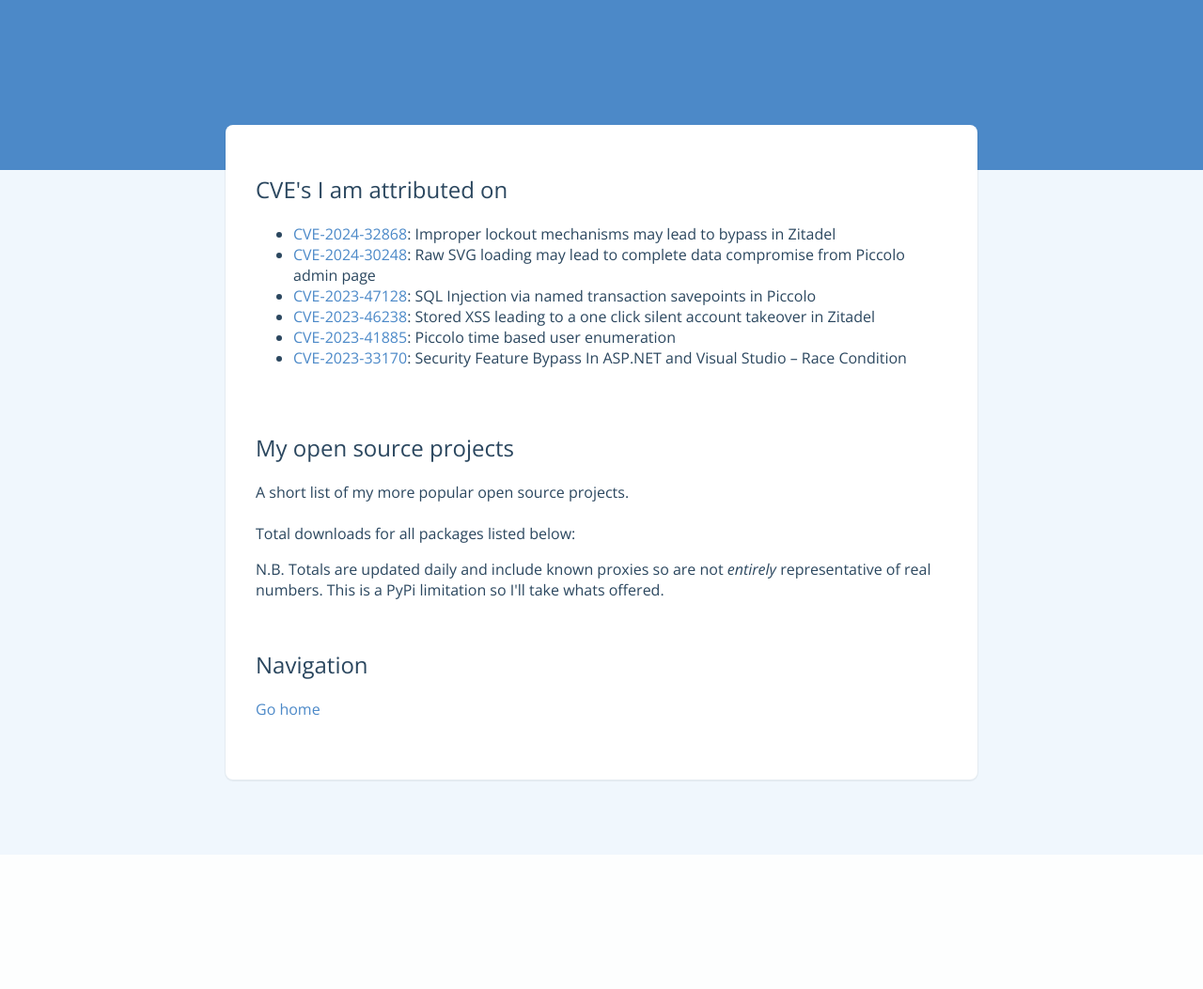
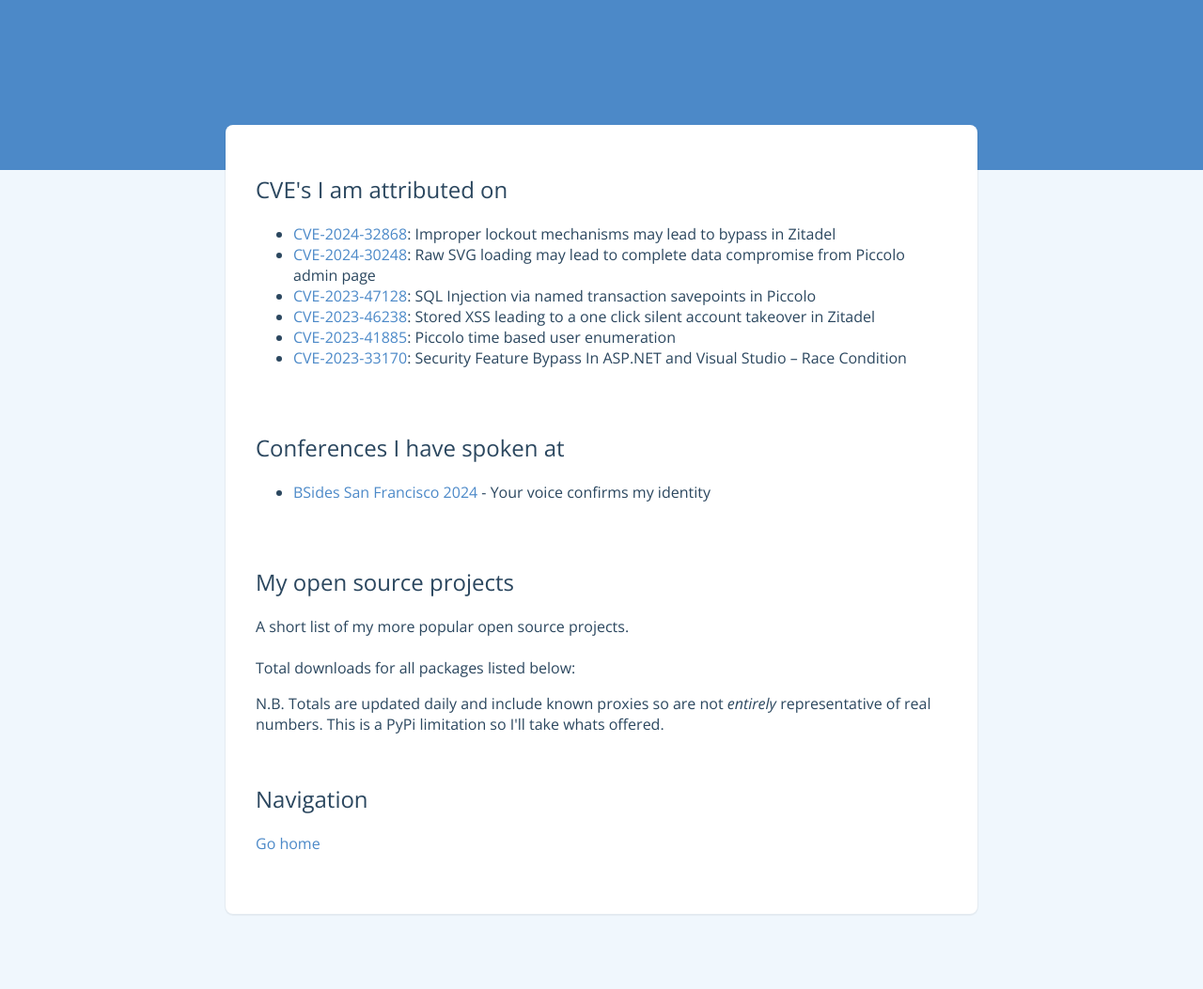
Before and after one commit to Skelmis/data.skelmis.co.nz, a Python web app: template home/templates/achievements.jinja in a window 1280 px wide. Shown: the whole page at 94% size. Before the commit the page ends 910 px from the top, so only its background shows below. Run offline with Jinja, Linux system fonts and the light colour scheme; the template is opened without the code that fills it, so the values that code supplies are empty.

Commit message:
feat: add bsides talk

```diff
--- a/home/templates/achievements.jinja
+++ b/home/templates/achievements.jinja
@@ -37,6 +37,15 @@
             </ul>
         </section>
         <section>
+                <h2>Conferences I have spoken at</h2>
+            <ul>
+                <li>
+                    <a href="https://bsidessf2024.sched.com/event/1abFi/your-voice-confirms-my-identity?iframe=no" target="_blank">
+                        BSides San Francisco 2024</a> - Your voice confirms my identity
+                </li>
+            </ul>
+        </section>
+        <section>
             <h2>My open source projects</h2>
             A short list of my more popular open source projects.<br><br>
             Total downloads for all packages listed below: {{ total }}
```
